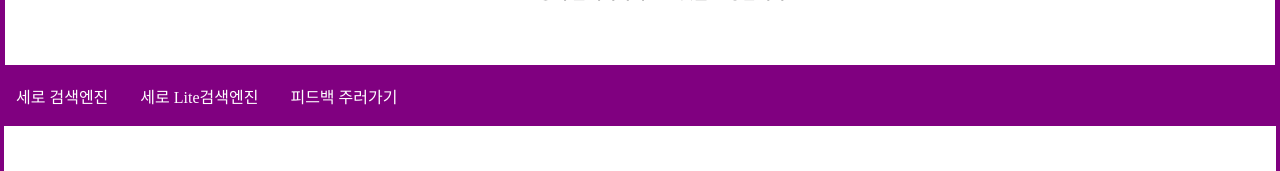
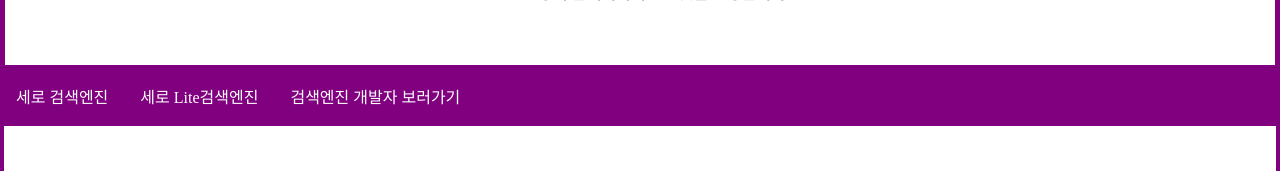
Before and after one commit to my9756jjh/sero-web, a plain HTML site: page index.html in a window 1280 px wide. Shown: the part 141-312 px from the top of the page. Drawn offline with Linux system fonts and the light colour scheme.

Commit message:
Update index.html

```diff
--- a/index.html
+++ b/index.html
@@ -19,7 +19,7 @@
   <div class="topnav">
   <a href="#여기에 추가 부탁">세로 검색엔진</a>
   <a href="#여기에 추가 부탁">세로 Lite검색엔진</a>
-  <a href="feed.html">피드백 주러가기</a>
+  <a href="feed.html">검색엔진 개발자 보러가기</a>
 </div>
         <article>
       <h2>Q1.세로 검색엔진이 무엇인가요?</h2>
```
